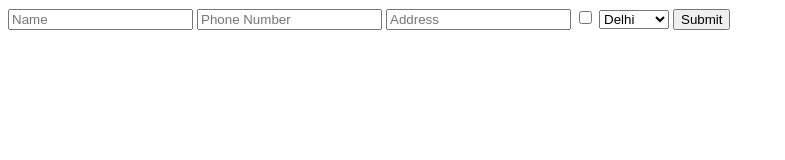
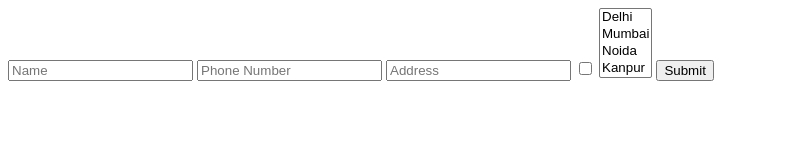
Before and after one commit to acciojob/dog-adoption-application-siman777, a website: page main.html in a window 1280 px wide. Shown: the whole page, without its empty margins (0-785 px from the left). Drawn offline with Linux system fonts and the light colour scheme.

Commit message:
created a submission

```diff
--- a/main.html
+++ b/main.html
@@ -13,7 +13,7 @@
 		<input id="phone" type="text" placeholder="Phone Number">
 		<input id="address" type="text" placeholder="Address">
 		<input id="checkbox" type="checkbox" value="Have you ever lived with a Dog before?">
-		<select id="multiSelect" multiselect>
+		<select id="multiSelect" multiple>
 			<option value="delhi">Delhi</option>
 		    <option value="mumbai">Mumbai</option>
 		    <option value="noida">Noida</option>
```
